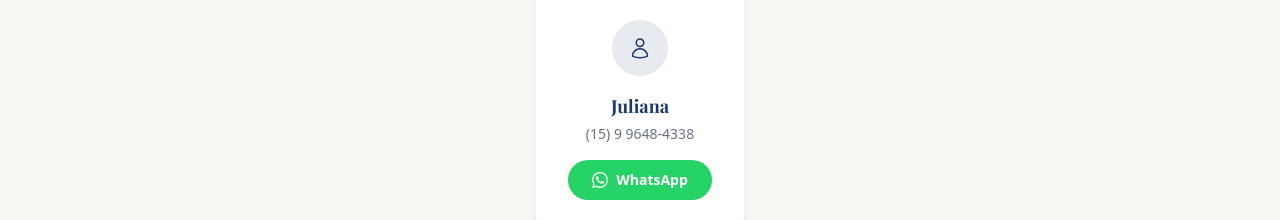
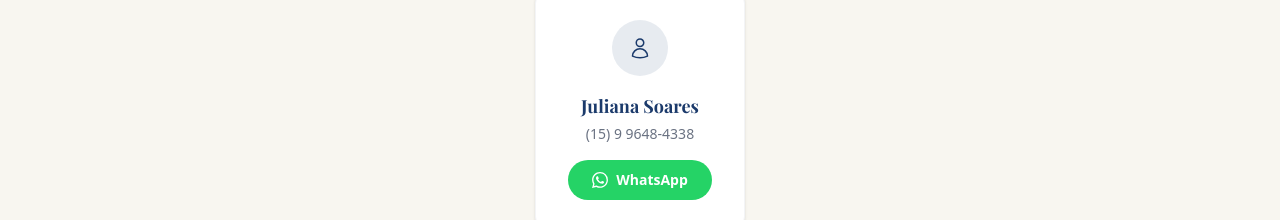
Before and after one commit to fecavalieridesign/victoria-belli, a Next.js app: page / in a window 1280 px wide. Shown: the part 4273-4493 px from the top of the page. Built offline with nearby package versions, Linux system fonts and the light colour scheme.

Commit message:
fix: nome completo Juliana Soares

```diff
--- a/components/Contact.tsx
+++ b/components/Contact.tsx
@@ -4,7 +4,7 @@ import { motion } from "framer-motion";
 
 const contacts = [
   {
-    name: "Juliana",
+    name: "Juliana Soares",
     phone: "(15) 9 9648-4338",
     whatsapp: "5515996484338",
   },
```
